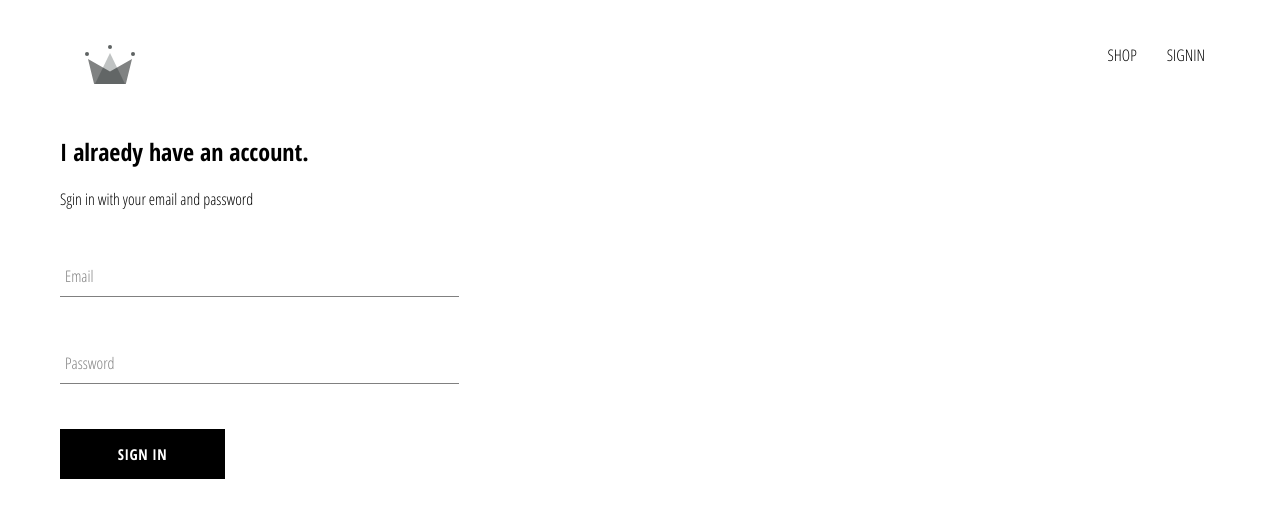
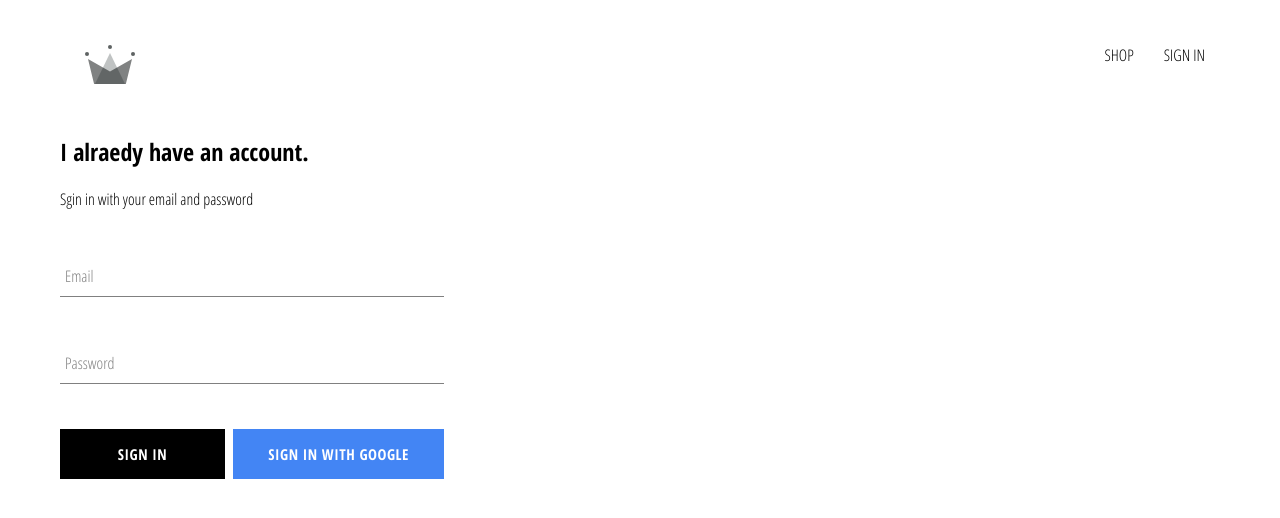
Before and after one commit to ashes-dev/crown, a React (Create React App) app: page /signin in a window 1280 px wide. Shown: the top 518 px of the page. Built offline with nearby package versions, Linux system fonts and the light colour scheme; no server answers.

Commit message:
firebase and google signin

```diff
--- a/package.json
+++ b/package.json
@@ -6,6 +6,7 @@
     "@testing-library/jest-dom": "^4.2.4",
     "@testing-library/react": "^9.5.0",
     "@testing-library/user-event": "^7.2.1",
+    "firebase": "^7.17.2",
     "node-sass": "^4.14.1",
     "react": "^16.13.1",
     "react-dom": "^16.13.1",
--- a/src/App.css
+++ b/src/App.css
@@ -7,3 +7,7 @@
     text-decoration: none;
     color: #000;
 }
+
+* {
+    box-sizing: border-box;
+}
--- a/src/App.js
+++ b/src/App.js
@@ -2,6 +2,9 @@
 import './App.css'
 
 import { Switch, Route } from 'react-router-dom'
+
+// firebase
+import { auth } from './firebase/firebase.utils'
 
 // components
 import HomePage from './pages/homepage/homepage.component'
@@ -10,9 +13,28 @@
 
 import Header from './components/header/header.component'
 
-const App = () => (
+class App extends React.Component {
+  constructor(props) {
+    super(props)
+    this.state = { currentUser: null }
+  }
+
+  unSubscribeFromAuth = null
+
+  componentDidMount() {
+    this.unSubscribeFromAuth = auth.onAuthStateChanged(user => {
+      this.setState({ currentUser: user })
+    })
+  }
+
+  componentWillUnmount() {
+    this.unSubscribeFromAuth()
+  }
+
+  render() {
+    return (
       <div className='app'>
-    <Header />
+        <Header currentUser={this.state.currentUser} />
 
         <Switch>
           <Route exact path="/" component={HomePage} />
@@ -22,5 +44,8 @@
 
       </div>
     )
+  }
+
+}
 
 export default App
--- a/src/components/custon-button/custon-button.component.js
+++ b/src/components/custon-button/custon-button.component.js
@@ -1,8 +1,13 @@
 import React from 'react'
 import './custon-button.styles.scss'
 
-const CustomButton = ({ children, ...otherProps }) => (
-    <button className='custom-button' {...otherProps} >{children}</button>
+const CustomButton = ({ children, isGoogleSignIn, ...otherProps }) => (
+    <button
+        className={`${isGoogleSignIn ? 'google-sign-in' : ''} custom-button`}
+        {...otherProps}
+    >
+        {children}
+    </button>
 )
 
 export default CustomButton
--- a/src/components/custon-button/custon-button.styles.scss
+++ b/src/components/custon-button/custon-button.styles.scss
@@ -19,4 +19,14 @@
     color: black;
     border: 1px solid black;
   }
+
+  &.google-sign-in {
+    background-color: #4385f4;
+    color: #fff;
+
+    &:hover {
+      background-color: #357ae8;
+      border: none;
+    }
+  }
 }
--- a/src/components/header/header.component.js
+++ b/src/components/header/header.component.js
@@ -3,17 +3,26 @@
 
 import { Link } from 'react-router-dom'
 
+// firebase
+import { auth } from '../../firebase/firebase.utils'
+
 // components
 import { ReactComponent as Logo } from '../../assets/crown.svg'
 
-const Header = () => (
+const Header = ({ currentUser }) => (
     <div className='header'>
         <Link className='logo-container' to='/' >
             <Logo className='logo' />
         </Link>
         <div className='options'>
             <Link className='option' to='/shop'>SHOP</Link>
-            <Link className='option' to='/signin'>SIGNIN</Link>
+
+            {
+                currentUser ?
+                <div className='option' onClick={() => auth.signOut()} >SIGN OUT</div>
+                :
+                <Link className='option' to='/signin'>SIGN IN</Link>
+            }
         </div>
     </div>
 )
--- a/src/components/header/header.styles.scss
+++ b/src/components/header/header.styles.scss
@@ -20,6 +20,7 @@
 
     .option {
       padding: 10px 15px;
+      cursor: pointer;
     }
   }
 }
--- a/src/components/sign-in/sign-in.component.js
+++ b/src/components/sign-in/sign-in.component.js
@@ -1,5 +1,8 @@
 import React from 'react'
 import './sign-in.styles.scss'
+
+// firebase
+import { SignInWithGoogle } from '../../firebase/firebase.utils'
 
 // components
 import FormInput from '../form-input/form-input.component'
@@ -34,7 +37,10 @@
 
                     <FormInput name='password' label='Password' value={this.state.password} type='password' required handleChange={this.handleChange} />
 
-                    <CustomButton type='submit'>SIGN IN</CustomButton>
+                    <div className='buttons'>
+                        <CustomButton type='submit'>SIGN IN</CustomButton>
+                        <CustomButton onClick={SignInWithGoogle} isGoogleSignIn >SIGN IN WITH GOOGLE</CustomButton>
+                    </div>
 
                 </form>
 
--- a/src/components/sign-in/sign-in.styles.scss
+++ b/src/components/sign-in/sign-in.styles.scss
@@ -2,7 +2,13 @@
     width: 30vw;
     display: flex;
     flex-direction: column;
+
     .title {
         margin: 10px;
     }
+
+    .buttons {
+        display: flex;
+        justify-content: space-between;
+    }
 }
--- /dev/null
+++ b/src/firebase/firebase.utils.js
@@ -0,0 +1,26 @@
+import firebase from 'firebase/app'
+import 'firebase/firestore'
+import 'firebase/auth'
+
+const config = {
+    apiKey: "AIzaSyAPBin9hizPRxhtHudZNw0pFmzaV-LZkQk",
+    authDomain: "crown-ashes-dev.firebaseapp.com",
+    databaseURL: "https://crown-ashes-dev.firebaseio.com",
+    projectId: "crown-ashes-dev",
+    storageBucket: "crown-ashes-dev.appspot.com",
+    messagingSenderId: "682861392347",
+    appId: "1:682861392347:web:61b6677dd53dad95cdb7fe",
+    measurementId: "G-98L8PP7P4J"
+}
+
+firebase.initializeApp(config)
+
+export const auth = firebase.auth()
+export const firestore = firebase.firestore()
+
+// google auth setup
+const provider = new firebase.auth.GoogleAuthProvider()
+provider.setCustomParameters({ prompt: 'select_account' })
+export const SignInWithGoogle = () => auth.signInWithPopup(provider)
+
+export default firebase
```
Also changed, not shown: 1 other file (tests, documents, lock files or other folders). Lines whose indentation alone changed are shown as unchanged.
